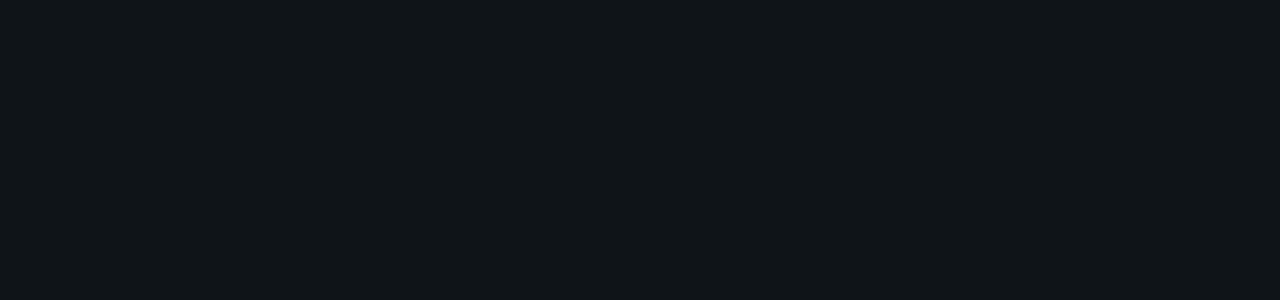
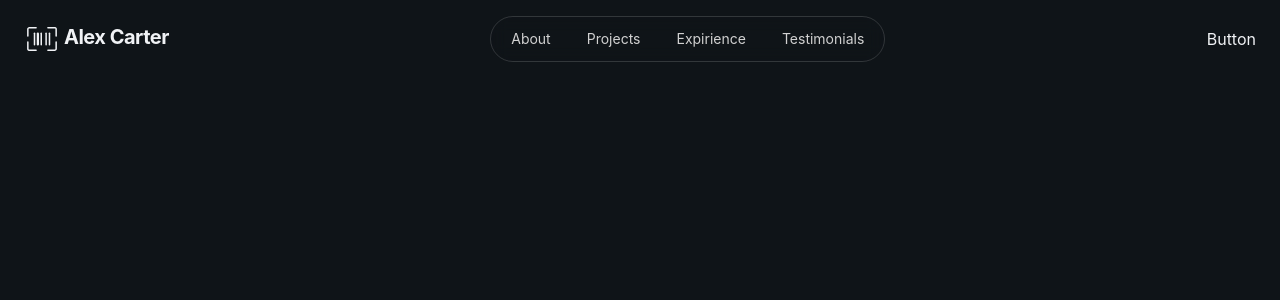
Before and after one commit to lilyashushka-ux/my-project-3, a React (Vite) app: page / in a window 1280 px wide. Shown: the top 300 px of the page. Built offline with nearby package versions, Linux system fonts and the light colour scheme.

Commit message:
Add header and navbar

```diff
--- a/src/App.jsx
+++ b/src/App.jsx
@@ -1,7 +1,11 @@
+import Navbar from "./components/Navbar";
+
+
+
 const App = () => {
   return (
-    <div className="min-h-screen overflow-x-hidden bg-background">
-
+    <div className="min-h-screen overflow-x-hidden">
+   <Navbar />
     </div>
   );
 }
--- /dev/null
+++ b/src/components/Logo.jsx
@@ -0,0 +1,13 @@
+import { CiBarcode } from "react-icons/ci";
+
+
+const Logo = () =>{
+return(
+  <a href="#" className="text-xl font-bold tracking-tight hover:text-blue-600" >
+            <CiBarcode size={36} className="inline mr-1" />
+            Alex Carter
+        </a>
+);
+};
+
+export default Logo
--- /dev/null
+++ b/src/components/Nav.jsx
@@ -0,0 +1,23 @@
+import { href } from "react-router-dom";
+
+const navLinks = [
+{href: '#about', label:'About'},
+{href: '#projects', label:'Projects'},
+{href: '#expirience', label:'Expirience'},
+{href: '#testimonials', label:'Testimonials'},
+];
+
+
+
+
+
+const Nav = () =>{
+    return(
+   <nav className="flex gap-1 p-1 border rounded-full border-white/15 bg-surface/10 backdrop-blur">
+    {navLinks.map((link,index)=>(<a className="px-4 py-2 rounded-full text-sm text-nav hover:text-foreground hover:bg-gray-700" href={link.href}>{link.label}</a>))}
+
+   </nav>
+    );
+};
+
+export default Nav
--- /dev/null
+++ b/src/components/Navbar.jsx
@@ -0,0 +1,17 @@
+import Logo from "./Logo.jsx";
+import Nav from "./Nav.jsx";
+
+
+
+
+const Navbar = () => {
+    return (
+        <header className="container mx-auto px-6 py-4 flex items-center justify-between">
+        <Logo />
+        <Nav />
+        <div>Button</div>
+        </header>
+    );
+}
+
+export default Navbar;
```
